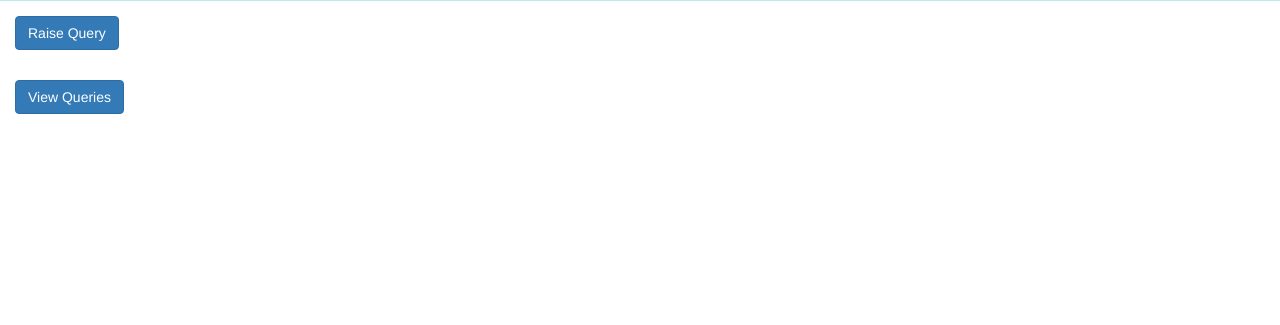
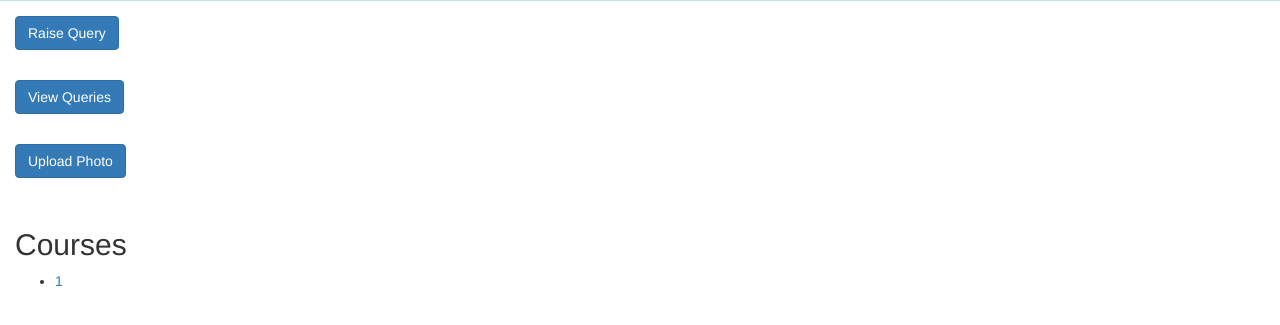
Before and after one commit to uday96/Proxy, a Django app: template student/templates/studenthome.html in a window 1280 px wide. Shown: the part 210-535 px from the top of the page. Run offline with Django 3.2, Linux system fonts and the light colour scheme; the template is opened without the code that fills it: most values are stand-ins (such as "Sample title", 1, 10 or a date in 2020); some libraries are stand-ins or nearby versions.

Commit message:
added code minor parts

```diff
--- a/photo/models.py
+++ b/photo/models.py
@@ -30,6 +30,8 @@ class CourseGroup(models.Model):
 	person_group_id = models.CharField(max_length=128)
 	student_id = models.CharField(max_length=50)
 	person_id = models.CharField(max_length=128)
+	course_id = models.CharField(max_length=50,default="")
+	year = models.IntegerField(default=2017)
 
 	def __str__(self):
 		return self.person_id
--- a/student/templates/studenthome.html
+++ b/student/templates/studenthome.html
@@ -24,6 +24,29 @@
 			    <button type="submit" class="btn btn-primary">View Queries</button>
 			</form>
 	    </div>
+
+	    <div class="panel-body">
+			<form action="/photo/upload/">
+			    <button type="submit" class="btn btn-primary">Upload Photo</button>
+			</form>
+	    </div>
+
+
+	    <div class="panel-body">
+			<h2>Courses</h2>
+			{% if course_list %}
+			    <ul>
+			    {% for course in course_list %}
+			        <li><a href="/attendance/history/{{ course.course_id }},{{ student.ID }},{{course.year}}/">{{ course.course_id }}</a></li>
+			        <!-- <p>{{ course.name }}</p> -->
+			    {% endfor %}
+			    </ul>
+			{% else %}
+			    <p>No Courses</p>
+			{% endif %}
+			{% csrf_token %}
+
+		</div>
 	</div>
   </body>
 </html>
--- a/student/views.py
+++ b/student/views.py
@@ -4,6 +4,7 @@ from login.models import Users
 from django.http import HttpResponse
 from .forms import RaiseQueryForm
 from .models import Queries
+from photo.models import CourseGroup
 
 # Create your views here.
 class StudentHome(View):
@@ -18,8 +19,9 @@ class StudentHome(View):
 			return HttpResponse("Error")
 
 		student = Users.objects.get(email=email,role="S")
+		courselist = CourseGroup.objects.filter(student_id = Users.ID)
 		try:
-			context = {'student' : student}
+			context = {'student' : student,'course_list':courselist}
 			print context
 			return render(request,self.template_name,context)
 		except:
```
